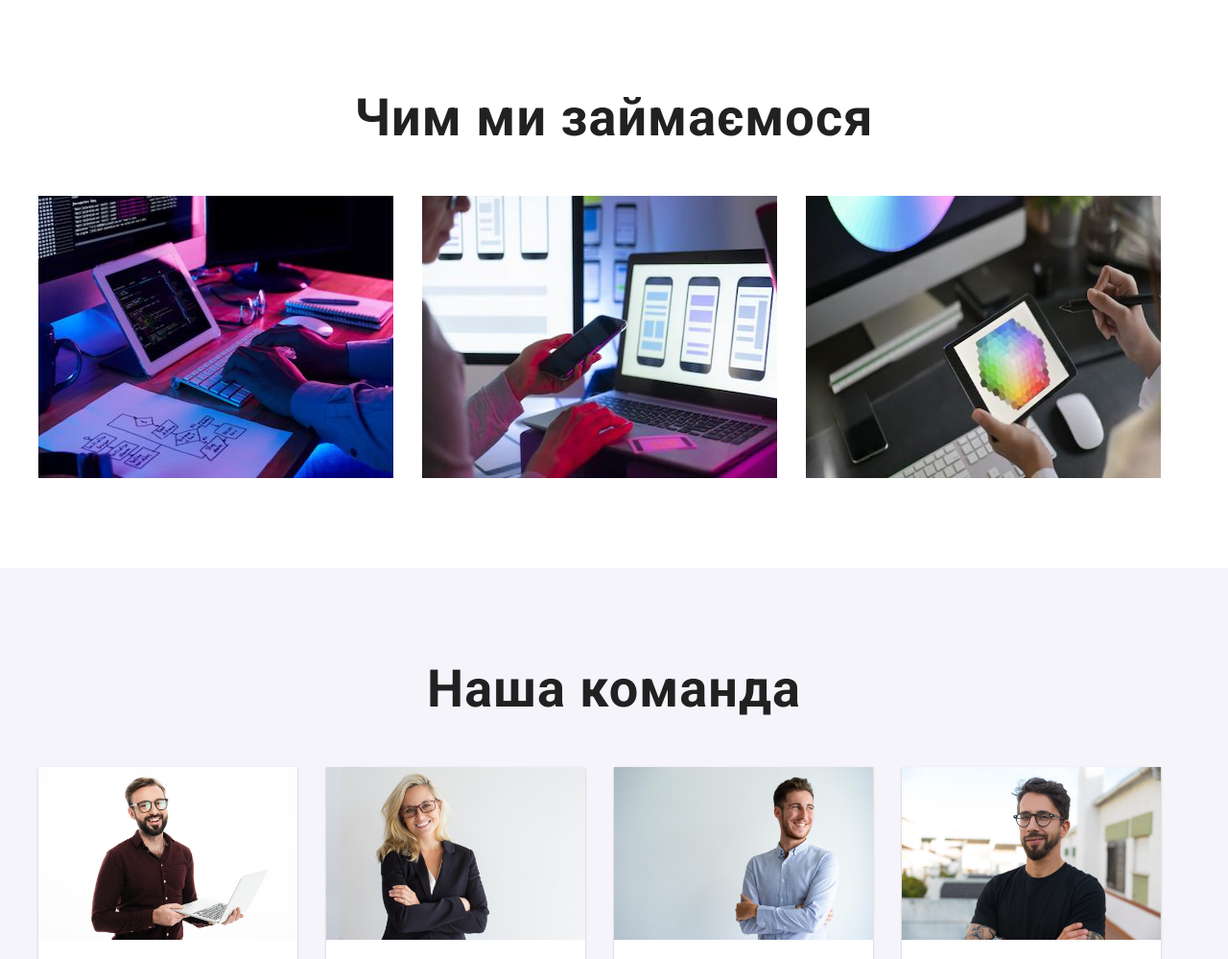
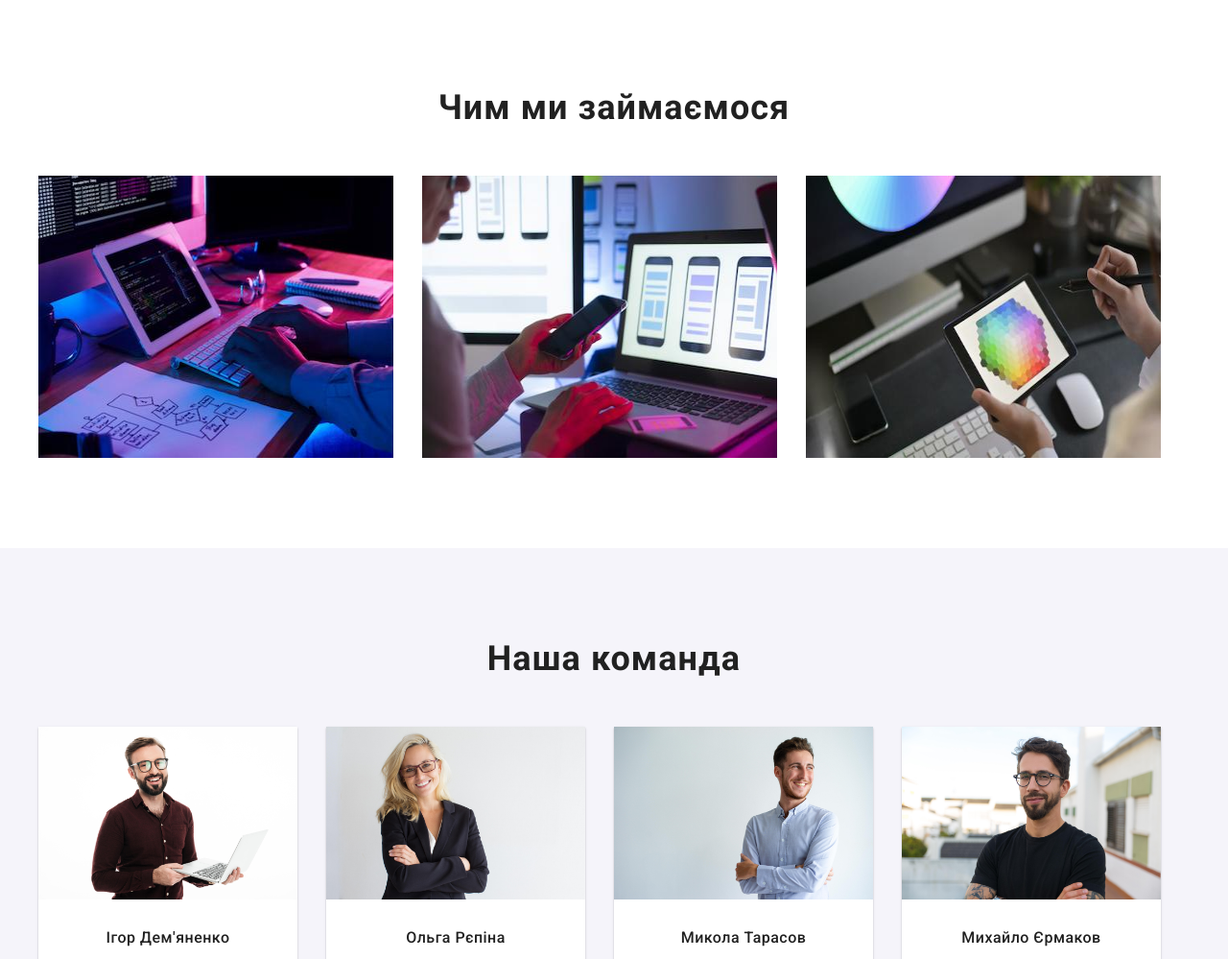
Before and after one commit to lesiastavniichuk/goit-markup-hw-03, a plain HTML site: page index.html in a window 1280 px wide. Shown: the part 857-1856 px from the top of the page at 96% size. Drawn offline with nearby package versions, Linux system fonts and the light colour scheme.

Commit message:
20.11.2022 21:50

```diff
--- a/css/styles.css
+++ b/css/styles.css
@@ -210,13 +210,14 @@ max-width: 300px;
   margin-left: 30px;
 }
 
-.development{
-font-weight: 700;
+.heading{
+  font-weight: 700;
 font-size: 36px;
 line-height: 1.17;
 text-align: center;
 letter-spacing: 0.03em;
 }
+
 
 .work{
   display: flex;
--- a/index.html
+++ b/index.html
@@ -93,7 +93,7 @@
     <!--------DEVELOPMENT-------->
     <section class="development">
       <div class="container">
-        <h2>Чим ми займаємося</h2>
+        <h2 class="heading">Чим ми займаємося</h2>
         <ul class="work list">
           <li>
             <img src="./img/box1.jpg" alt="розробка програмного забезпечення" width="370" height="294" />
@@ -112,7 +112,7 @@
 
     <section class="team">
       <div class="container">
-        <h2 class="our-team">Наша команда</h2>
+        <h2 class="our-team heading">Наша команда</h2>
         <ul class="member-team-list list">
           <li class="card-member">
             <div class="card">
```
